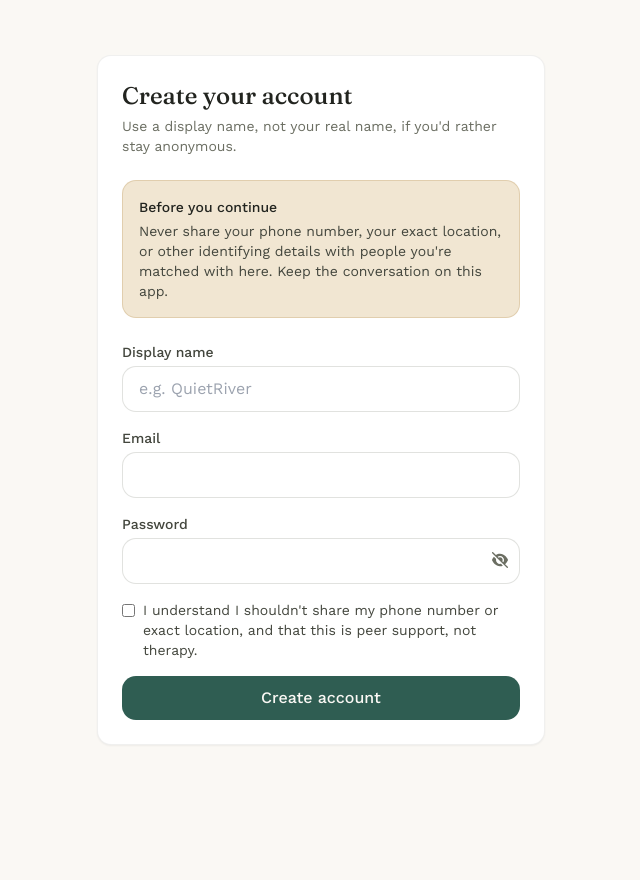
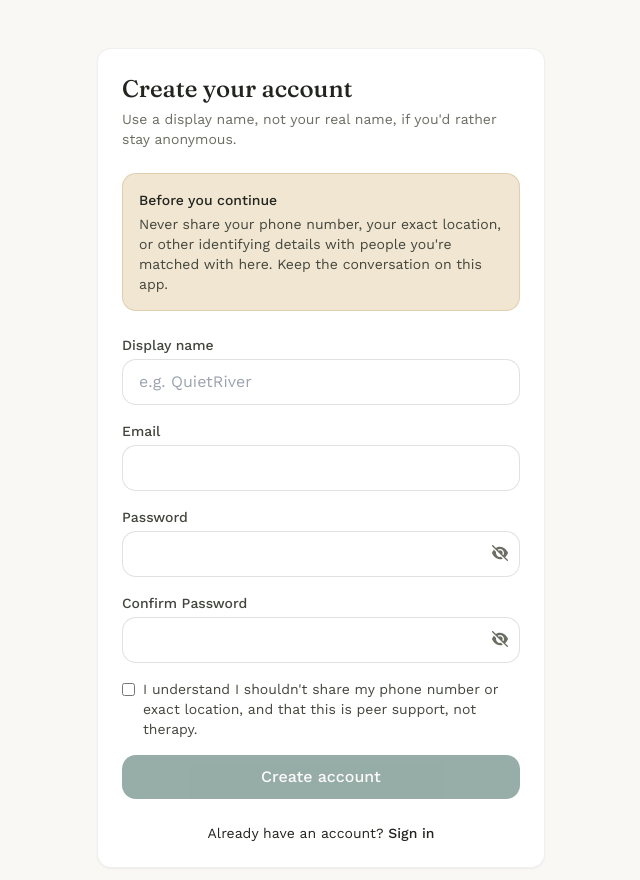
Before and after one commit to EMMA-NUEL-M/mental-health-, a Next.js app: page /signup in a window 1280 px wide. Shown: the top 880 px of the page, without its empty margins (319-959 px from the left). Before the commit the page ends 800 px from the top, so only its background shows below. Built offline with nearby package versions, Linux system fonts and the light colour scheme; no server answers.

Commit message:
added the login button to the sign up page and vice versa

```diff
--- a/src/app/login/page.tsx
+++ b/src/app/login/page.tsx
@@ -1,4 +1,3 @@
-
 "use client";
 
 import { useState } from "react";
@@ -6,6 +5,7 @@ import { useRouter } from "next/navigation";
 import { createClient } from "@/lib/supabase/client";
 import { FontAwesomeIcon } from "@fortawesome/react-fontawesome";
 import { faEye, faEyeSlash } from "@fortawesome/free-solid-svg-icons";
+import Link from "next/link";
 
 export default function LoginPage() {
   const router = useRouter();
@@ -116,6 +116,16 @@ export default function LoginPage() {
             {loading ? "Signing in…" : "Sign in"}
           </button>
         </form>
+
+        <div className="mt-6 text-center text-sm text-ink-600">
+          Don't have an account?{" "}
+          <Link
+            href="/signup"
+            className="text-ink-900 font-medium hover:underline"
+          >
+            Sign up
+          </Link>
+        </div>
       </div>
     </main>
   );
--- a/src/app/signup/page.tsx
+++ b/src/app/signup/page.tsx
@@ -1,4 +1,3 @@
-
 "use client";
 
 import { useState } from "react";
@@ -6,6 +5,7 @@ import { useRouter } from "next/navigation";
 import { createClient } from "@/lib/supabase/client";
 import { FontAwesomeIcon } from "@fortawesome/react-fontawesome";
 import { faEye, faEyeSlash } from "@fortawesome/free-solid-svg-icons";
+import Link from "next/link";
 
 export default function SignupPage() {
   const router = useRouter();
@@ -14,7 +14,9 @@ export default function SignupPage() {
   const [displayName, setDisplayName] = useState("");
   const [email, setEmail] = useState("");
   const [password, setPassword] = useState("");
+  const [confirmPassword, setConfirmPassword] = useState("");
   const [showPassword, setShowPassword] = useState(false);
+  const [showConfirmPassword, setShowConfirmPassword] = useState(false);
   const [acknowledged, setAcknowledged] = useState(false);
   const [error, setError] = useState<string | null>(null);
   const [loading, setLoading] = useState(false);
@@ -22,6 +24,11 @@ export default function SignupPage() {
   async function handleSubmit(e: React.FormEvent) {
     e.preventDefault();
     setError(null);
+
+    if (password !== confirmPassword) {
+      setError("Passwords do not match.");
+      return;
+    }
 
     if (!acknowledged) {
       setError(
@@ -131,9 +138,7 @@ export default function SignupPage() {
                 type="button"
                 onClick={() => setShowPassword((prev) => !prev)}
                 className="absolute right-3 top-1/2 -translate-y-1/2 text-ink-500 hover:text-ink-800 transition-colors"
-                aria-label={
-                  showPassword ? "Hide password" : "Show password"
-                }
+                aria-label={showPassword ? "Hide password" : "Show password"}
               >
                 <FontAwesomeIcon
                   icon={showPassword ? faEye : faEyeSlash}
@@ -141,6 +146,48 @@ export default function SignupPage() {
                 />
               </button>
             </div>
+          </div>
+
+          <div>
+            <label className="block text-sm font-medium text-ink-700 mb-1">
+              Confirm Password
+            </label>
+
+            <div className="relative">
+              <input
+                required
+                minLength={8}
+                type={showConfirmPassword ? "text" : "password"}
+                value={confirmPassword}
+                onChange={(e) => setConfirmPassword(e.target.value)}
+                className="input-field pr-12"
+              />
+
+              <button
+                type="button"
+                onClick={() =>
+                  setShowConfirmPassword((prev) => !prev)
+                }
+                className="absolute right-3 top-1/2 -translate-y-1/2 text-ink-500 hover:text-ink-800 transition-colors"
+                aria-label={
+                  showConfirmPassword
+                    ? "Hide confirm password"
+                    : "Show confirm password"
+                }
+              >
+                <FontAwesomeIcon
+                  icon={showConfirmPassword ? faEye : faEyeSlash}
+                  className="h-4 w-4"
+                />
+              </button>
+            </div>
+
+            {confirmPassword &&
+              password !== confirmPassword && (
+                <p className="mt-1 text-sm text-clay-600">
+                  Passwords do not match.
+                </p>
+              )}
           </div>
 
           <label className="flex items-start gap-2 text-sm text-ink-700">
@@ -165,12 +212,27 @@ export default function SignupPage() {
 
           <button
             type="submit"
-            disabled={loading}
+            disabled={
+              loading ||
+              !password ||
+              !confirmPassword ||
+              password !== confirmPassword
+            }
             className="btn-primary w-full"
           >
             {loading ? "Creating account…" : "Create account"}
           </button>
         </form>
+
+        <div className="mt-6 text-center text-sm text-ink-600">
+          Already have an account?{" "}
+          <Link
+            href="/login"
+            className="text-ink-900 font-medium hover:underline"
+          >
+            Sign in
+          </Link>
+        </div>
       </div>
     </main>
   );
```
